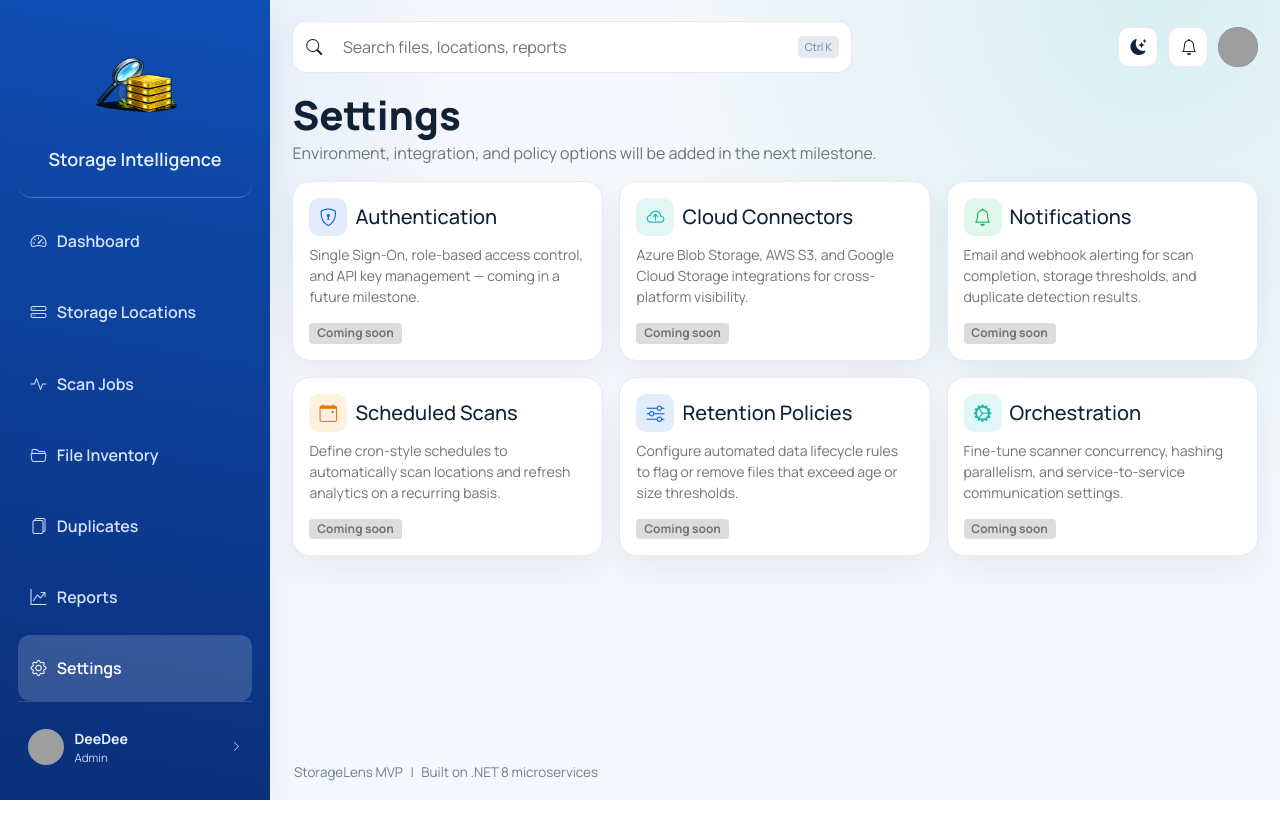
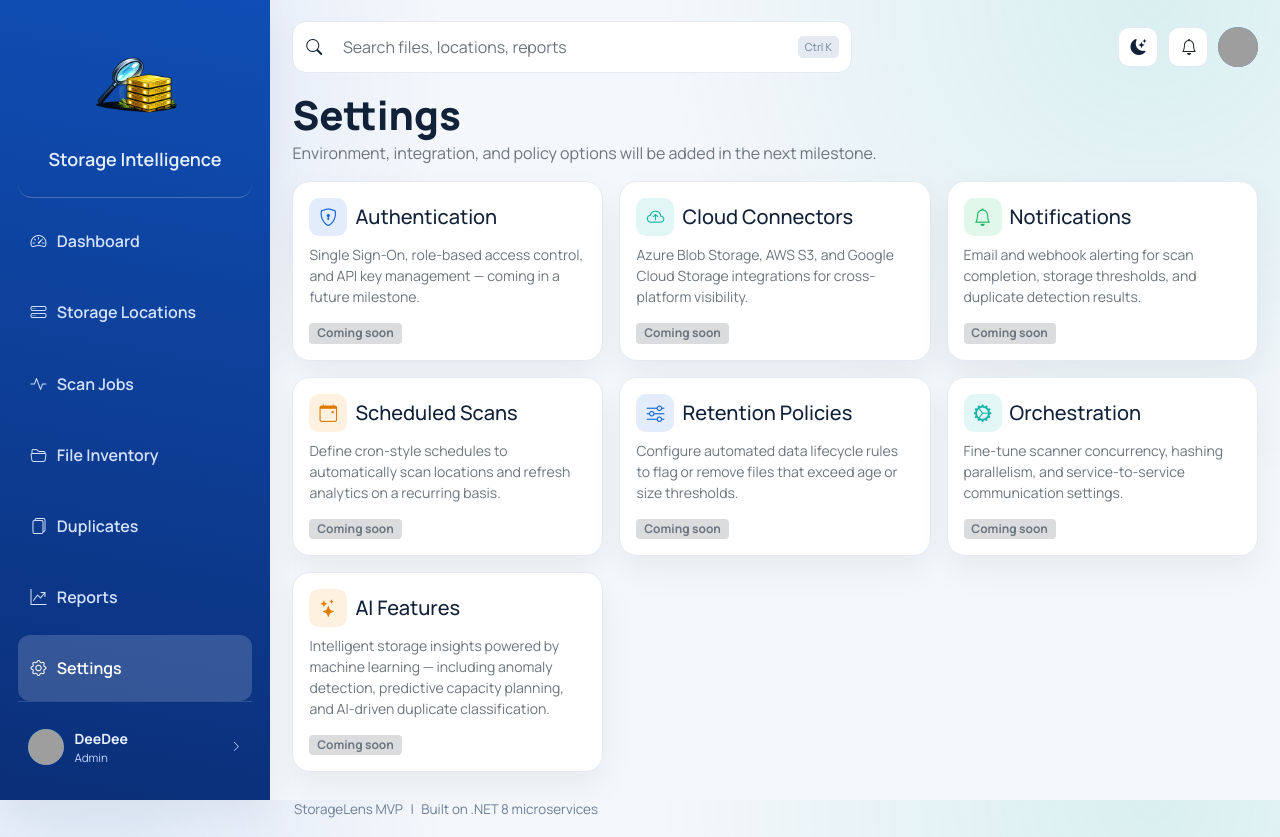
Before and after one commit to DeeDee1103/StorageLens, an ASP.NET Core app: page /Settings in a window 1280 px wide. Before the commit the page ends 800 px from the top, so only its background shows below. Run offline with ASP.NET Core 8, Linux system fonts and the light colour scheme; style sheets or scripts are compiled from the project's sources; grey boxes are pictures that could not be loaded.

Commit message:
feat: add AI Features Coming Soon card to Settings page
Co-authored-by: DeeDee1103 <61173060+DeeDee1103@users.noreply.github.com>

```diff
--- a/src/StorageLens.Web/Pages/Settings.cshtml
+++ b/src/StorageLens.Web/Pages/Settings.cshtml
@@ -67,4 +67,14 @@
             <span class="badge bg-secondary bg-opacity-25 text-secondary align-self-start">Coming soon</span>
         </div>
     </div>
+    <div class="col-md-6 col-lg-4">
+        <div class="card-premium p-3 h-100 d-flex flex-column">
+            <div class="d-flex align-items-center gap-2 mb-2">
+                <div class="kpi-icon kpi-icon-orange mb-0"><i class="bi bi-stars" aria-hidden="true"></i></div>
+                <h5 class="mb-0">AI Features</h5>
+            </div>
+            <p class="text-secondary small flex-grow-1">Intelligent storage insights powered by machine learning — including anomaly detection, predictive capacity planning, and AI-driven duplicate classification.</p>
+            <span class="badge bg-secondary bg-opacity-25 text-secondary align-self-start">Coming soon</span>
+        </div>
+    </div>
 </section>
```
Also changed, not shown: docs/CHANGELOG.md.
